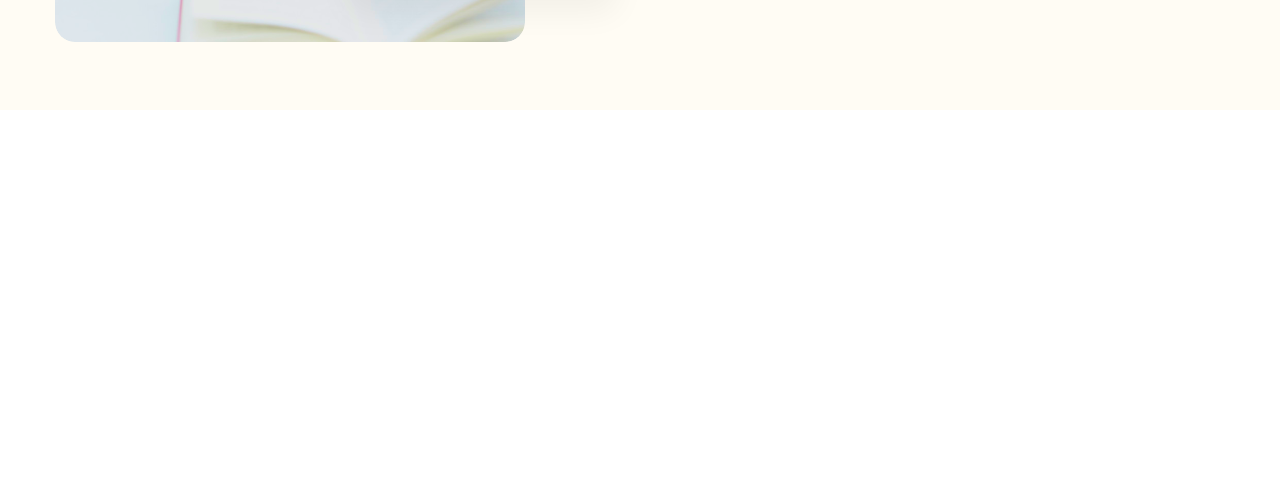
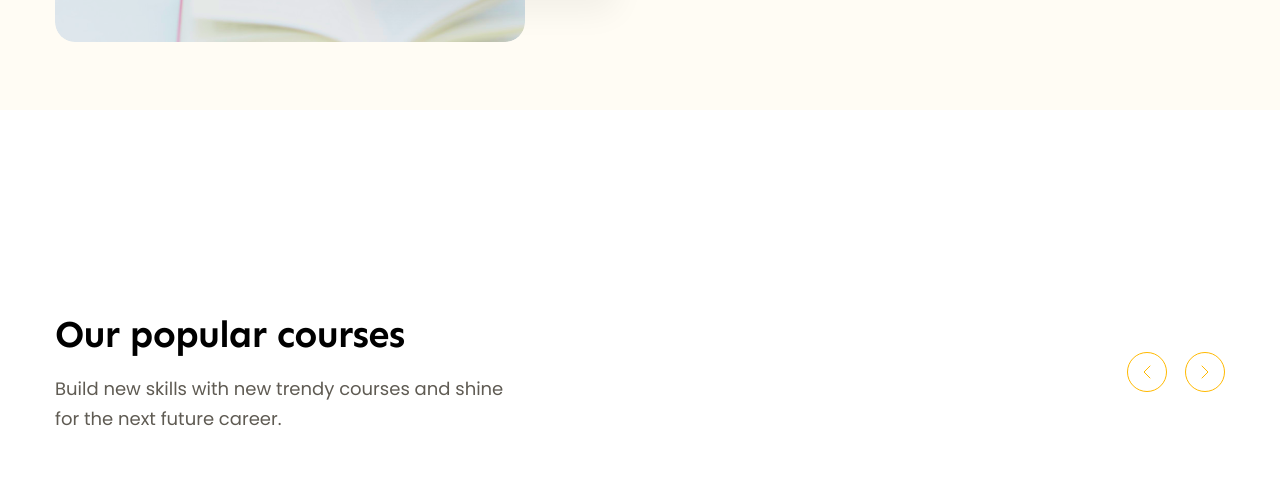
Before and after one commit to LuuTheTaiBean/duan90, a plain HTML site: page index.html in a window 1280 px wide. Shown: the part 793-1295 px from the top of the page. Drawn offline with Linux system fonts and the light colour scheme.

Commit message:
P5 Code phần popolar

```diff
--- a/assets/css/style.css
+++ b/assets/css/style.css
@@ -42,6 +42,14 @@ a {
 }
 .btn:hover {
   opacity: 0.9;
+}
+
+.heading-lv2 {
+  font-family: var(--font-heading);
+  font-size: 3.8rem;
+  font-weight: 700;
+  line-height: 1.27;
+  letter-spacing: -0.02em;
 }
 
 /* =======================header====================== */
@@ -258,3 +266,46 @@ a {
 .hero .stats {
   margin-top: 8px;
 }
+
+/* ========================popular================ */
+.popular {
+  padding: 65px 0px;
+  margin-top: 135px;
+}
+
+.popolar-top .desc {
+  margin-top: 16px;
+  width: 458px;
+  color: #5f5b53;
+  font-size: 1.8rem;
+  line-height: 1.67;
+}
+
+.popolar-top {
+  display: flex;
+  justify-content: space-between;
+  align-items: center;
+}
+
+.popolar-top .controls {
+  display: flex;
+  gap: 18px;
+}
+
+.popolar-top .controls-btn {
+  display: flex;
+  justify-content: center;
+  align-items: center;
+  background: transparent;
+  width: 40px;
+  height: 40px;
+  border-radius: 50%;
+  color: var(--primary-color);
+  border: 1px solid var(--primary-color);
+}
+
+.popolar-top .controls-btn:hover {
+  background-color: var(--primary-color);
+  color: #fff;
+  cursor: pointer;
+}
--- a/index.html
+++ b/index.html
@@ -49,6 +49,7 @@
     </header>
     <!-- Main -->
     <main>
+      <!-- Hero -->
       <div class="hero">
         <div class="main-content">
           <div class="body">
@@ -119,6 +120,56 @@
           </div>
         </div>
       </div>
+      <!-- Popular -->
+      <div class="popular">
+        <div class="main-content">
+          <div class="popolar-top">
+            <!-- Popular left -->
+            <div class="info">
+              <h2 class="heading-lv2">Our popular courses</h2>
+              <p class="desc">
+                Build new skills with new trendy courses and shine for the next
+                future career.
+              </p>
+            </div>
+            <!-- Popular right -->
+            <div class="controls">
+              <button class="controls-btn">
+                <svg
+                  width="8"
+                  height="14"
+                  viewBox="0 0 8 14"
+                  fill="none"
+                  xmlns="http://www.w3.org/2000/svg"
+                >
+                  <path
+                    d="M7 1L1 7L7 13"
+                    stroke="currentColor"
+                    stroke-linecap="round"
+                    stroke-linejoin="round"
+                  />
+                </svg>
+              </button>
+              <button class="controls-btn">
+                <svg
+                  width="8"
+                  height="14"
+                  viewBox="0 0 8 14"
+                  fill="none"
+                  xmlns="http://www.w3.org/2000/svg"
+                >
+                  <path
+                    d="M1 1L7 7L1 13"
+                    stroke="currentColor"
+                    stroke-linecap="round"
+                    stroke-linejoin="round"
+                  />
+                </svg>
+              </button>
+            </div>
+          </div>
+        </div>
+      </div>
     </main>
   </body>
 </html>
```
Also changed, not shown: assets/icon/Prev-left.svg (added), assets/icon/Prev-right.svg (added).
